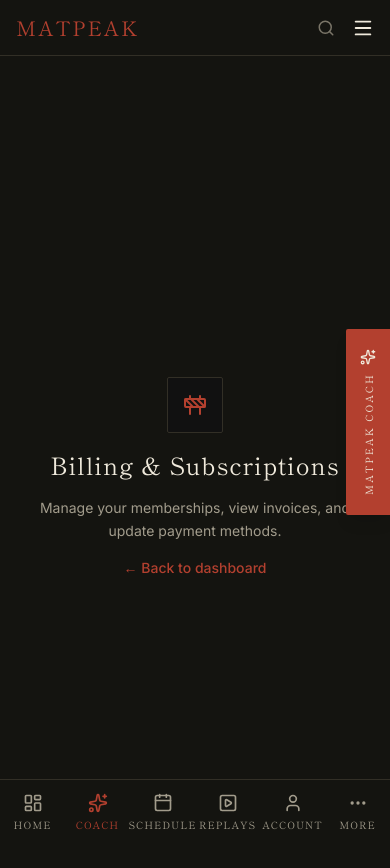
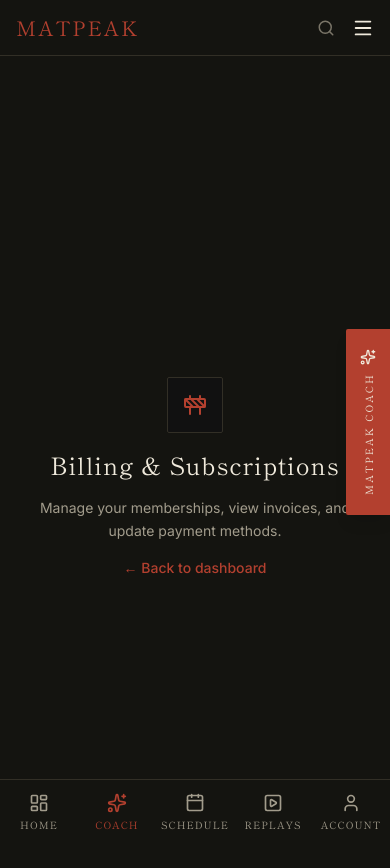
Before and after one commit to vanshdubey18/live-stream, a Next.js app: page /dashboard/billing in a window 390 px wide. Shown: the top 868 px of the page. Built offline with nearby package versions, Linux system fonts and the light colour scheme.

Commit message:
Remove More tab from bottom nav, put Browse Gyms back in hamburger menu
Bottom tab bar is back to a clean 5 tabs (Home, Coach, Schedule, Replays, Account) with no overflow. Browse Gyms lives in the hamburger drawer instead.

```diff
--- a/src/components/layout/MemberSidebar.tsx
+++ b/src/components/layout/MemberSidebar.tsx
@@ -5,6 +5,7 @@
 import { createClient } from '@/lib/supabase/client'
 import {
   LayoutDashboard,
+  Building2,
   Calendar,
   PlaySquare,
   CreditCard,
@@ -28,6 +29,7 @@
   {
     label: 'Train',
     items: [
+      { label: 'Browse Gyms', href: '/gyms', icon: Building2 },
       { label: 'Schedule', href: '/dashboard/schedule', icon: Calendar },
       { label: 'Replays', href: '/dashboard/replays', icon: PlaySquare },
       { label: 'Progression', href: '/dashboard/progression', icon: Award, soon: true },
--- a/src/components/layout/MobileTabBar.tsx
+++ b/src/components/layout/MobileTabBar.tsx
@@ -1,8 +1,7 @@
 'use client'
 
-import { useState } from 'react'
 import { usePathname } from 'next/navigation'
-import { LayoutDashboard, Sparkles, Calendar, PlaySquare, User, MoreHorizontal, Building2 } from 'lucide-react'
+import { LayoutDashboard, Sparkles, Calendar, PlaySquare, User } from 'lucide-react'
 
 const tabs = [
   { label: 'Home', href: '/dashboard', icon: LayoutDashboard },
@@ -11,47 +10,14 @@
   { label: 'Account', href: '/dashboard/account', icon: User },
 ]
 
-const MORE_LINKS = [
-  { label: 'Browse Gyms', href: '/gyms', icon: Building2 },
-]
-
 export default function MobileTabBar() {
   const pathname = usePathname()
-  const [moreOpen, setMoreOpen] = useState(false)
 
   return (
-    <>
-      {/* "More" overflow sheet */}
-      {moreOpen && (
-        <>
-          <div
-            className="lg:hidden fixed inset-0 z-40 bg-black/80"
-            onClick={() => setMoreOpen(false)}
-          />
-          <div
-            className="lg:hidden fixed bottom-16 left-0 right-0 z-40 bg-[#1c1c16] border-t border-[#322f26]"
-            style={{ paddingBottom: 'env(safe-area-inset-bottom)' }}
-          >
-            {MORE_LINKS.map(({ label, href, icon: Icon }) => (
-              <a
-                key={label}
-                href={href}
-                onClick={() => setMoreOpen(false)}
-                className="flex items-center gap-3 px-6 py-4 font-mincho text-sm text-[#a29c8c] hover:text-[#f0eadc] transition-colors"
-              >
-                <Icon size={18} />
-                {label}
-              </a>
-            ))}
-          </div>
-        </>
-      )}
-
     <nav
       className="lg:hidden fixed bottom-0 left-0 right-0 z-40 bg-[#141410] border-t border-[#322f26] flex"
       style={{ paddingBottom: 'env(safe-area-inset-bottom)' }}
     >
-        {/* Home */}
       {(() => {
         const { label, href, icon: Icon } = tabs[0]
         const isActive = pathname === href
@@ -78,7 +44,6 @@
         <span className="font-mincho text-[10px] tracking-[1px] uppercase">Coach</span>
       </button>
 
-        {/* Remaining route tabs */}
       {tabs.slice(1).map(({ label, href, icon: Icon }) => {
         const isActive = pathname === href || pathname.startsWith(href + '/')
         return (
@@ -94,18 +59,6 @@
           </a>
         )
       })}
-
-        {/* More overflow toggle */}
-        <button
-          onClick={() => setMoreOpen(v => !v)}
-          className="flex-1 flex flex-col items-center justify-center gap-1 h-16 min-w-0 transition-colors"
-        >
-          <MoreHorizontal size={20} className={moreOpen ? 'text-[#f0eadc]' : 'text-[#a29c8c]'} />
-          <span className={`font-mincho text-[10px] tracking-[1px] uppercase ${moreOpen ? 'text-[#f0eadc]' : 'text-[#a29c8c]'}`}>
-            More
-          </span>
-        </button>
     </nav>
-    </>
   )
 }
```
Lines whose indentation alone changed are shown as unchanged.
